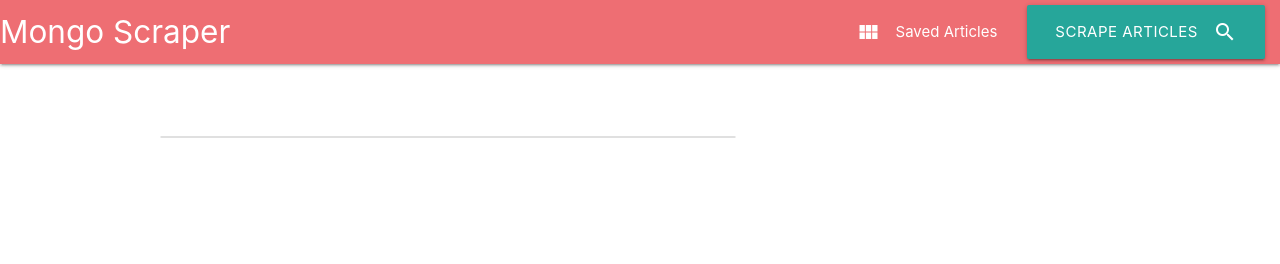
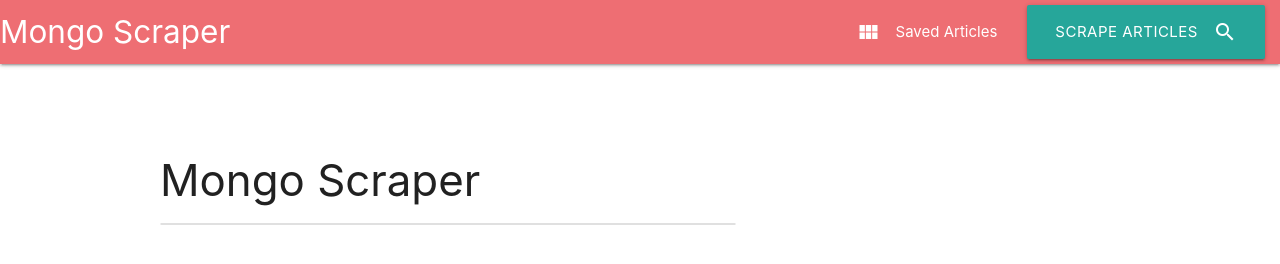
Before and after one commit to NGamblin/Mongo-Scraper, a website: page public/index.html in a window 1280 px wide. Drawn offline with nearby package versions, Linux system fonts and the light colour scheme; no server answers.

Commit message:
heading changes with saved v scrape state

```diff
--- a/public/app.js
+++ b/public/app.js
@@ -2,9 +2,11 @@
 //Get Articles from the DB
 
 function getArticles (){
+  $("#articles_main_heading").empty();
+  $("#articles_main_heading").append("Mongo Scraper");
+  articles_main_heading
   $(".collection").empty();
   $("#notes").empty();
-
   $.getJSON("/articles", function(data) {
   for (var i = 0; i < data.length; i++) {
 
@@ -18,6 +20,8 @@ function getArticles (){
 //Get saved Articles from the DB
 
 function getSavedArticles (){
+  $("#articles_main_heading").empty();
+  $("#articles_main_heading").append("Saved Articles");
   $(".collection").empty();
   $("#notes").empty();
 
--- a/public/index.html
+++ b/public/index.html
@@ -23,9 +23,8 @@
       </div>
         </nav>
     <div id="wrapper" class="row">
-      <!-- <h1>Mongo Scraper</h1> -->
-      <!-- <h2><i></i></h2> -->
       <div id="articles">
+        <h3><span id="articles_main_heading">Mongo Scraper</span></h3>
         <ul class='collection'></ul>
       </div>
       <div id="notes"></div>
```
